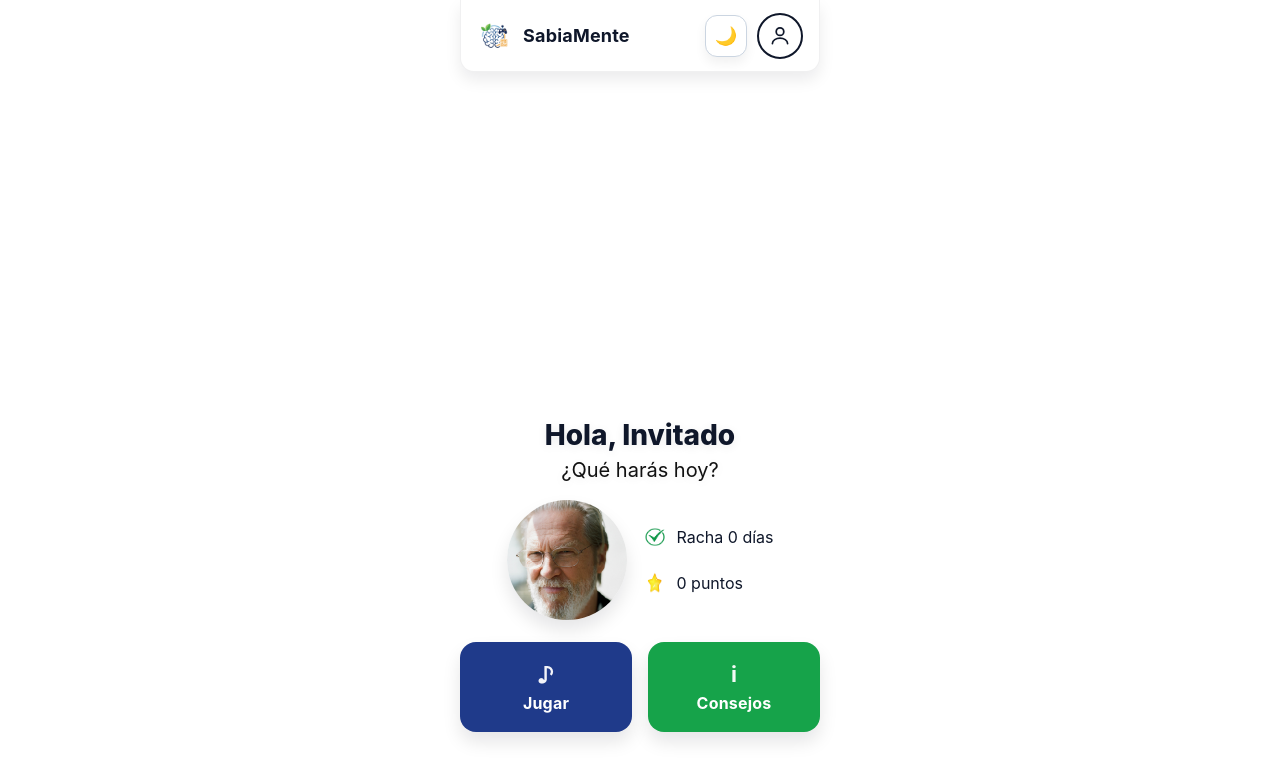
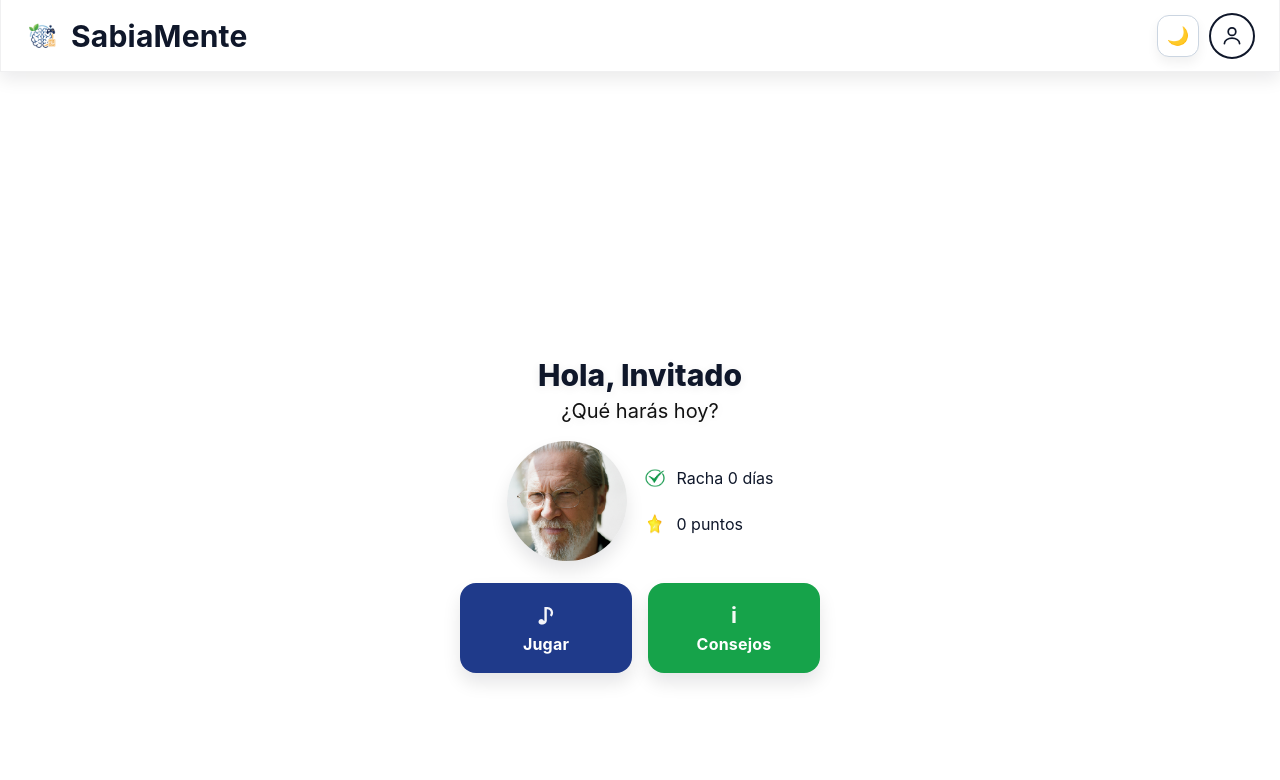
Before and after one commit to JuanSMarin2/SabiaMente, a React (Vite) app: page /main in a window 1280 px wide. Shown: the top 780 px of the page. Built offline with nearby package versions, Linux system fonts and the light colour scheme.

Commit message:
Cambio de tamaño de header en base a escala

```diff
--- a/src/pages/Pairs.jsx
+++ b/src/pages/Pairs.jsx
@@ -44,6 +44,13 @@ export default function Pairs() {
   };
   useEffect(() => { resetGame(); }, []);
 
+  // Remove the global appbar padding while we're on this route so our local
+  // game appbar can align flush with the top without double spacing.
+  useEffect(() => {
+    document.body.classList.add("no-global-appbar-gap");
+    return () => document.body.classList.remove("no-global-appbar-gap");
+  }, []);
+
   // Timer
   useEffect(() => {
     if (timeLeft <= 0) return;
@@ -83,9 +90,9 @@ export default function Pairs() {
   };
 
   return (
-  <div className="min-h-dvh w-full flex flex-col items-center bg-[#f5f7fb] text-slate-900 dark:bg-[#181f2e] dark:text-slate-100">
-      {/* APP BAR propia (sin Header/Layout) */}
-      <div className="w-full max-w-[380px] sticky top-0 z-10">
+    <div className="min-h-dvh w-full flex flex-col items-center bg-[#f5f7fb] text-slate-900 dark:bg-[#181f2e] dark:text-slate-100">
+      {/* APP BAR propia (usa la clase pairs-appbar definida en styles.css) */}
+      <div className="pairs-appbar">
         <div className="m-3 rounded-2xl border border-black/10 shadow-[0_6px_16px_rgba(2,6,23,0.12)] bg-white px-3 py-2 flex items-center justify-between">
           <button
             onClick={() => navigate(-1)}
@@ -103,8 +110,8 @@ export default function Pairs() {
       </div>
 
       {/* TABLERO 3x4 con más separación */}
-      <div className="w-full max-w-[380px] px-5 pb-8">
-        <div className="grid grid-cols-3 gap-6 mt-1">
+      <div className="pairs-board w-full max-w-[380px] px-5 pb-8">
+        <div className="pairs-grid grid grid-cols-3 md:grid-cols-4 gap-6 mt-1">
           {deck.map((card, idx) => {
             const opened = flipped.includes(idx) || matched.has(idx);
             const blocked = opened || locked || timeLeft === 0;
@@ -113,7 +120,7 @@ export default function Pairs() {
                 key={card.id}
                 onClick={() => onFlip(idx)}
                 className={[
-                  "aspect-[3/4] rounded-[18px] border shadow-lg",
+                  "pair-card rounded-[18px] border shadow-lg",
                   "transition-transform active:translate-y-px select-none",
                   "flex items-center justify-center will-change-transform",
                   opened
@@ -124,7 +131,7 @@ export default function Pairs() {
                 aria-label={opened ? card.value : "Carta tapada"}
               >
                 {opened && (
-                  <span className="leading-none text-[72px] md:text-[84px] drop-shadow-none filter-none">
+                  <span className="pairs-emoji drop-shadow-none filter-none">
                     {card.value}
                   </span>
                 )}
@@ -135,7 +142,6 @@ export default function Pairs() {
 
         {/* Acciones inferiores */}
 
-
         <p className="mt-4 text-center text-sm text-slate-600">
           Pares resueltos: <b>{matched.size / 2}</b> / {totalPairs} · Movs: <b>{moves}</b>
         </p>
--- a/src/styles.css
+++ b/src/styles.css
@@ -17,7 +17,7 @@ html, body, #root { height: 100%; }
 
 body {
   margin: 0;
-  background: var(--bg);
+html, body, #root { height: 100vh; overflow: auto; /* permitir scroll global cuando haga falta */ }
   color: var(--text);
   font-family: Inter, system-ui, -apple-system, Segoe UI, Roboto, "Helvetica Neue", Arial, "Noto Sans", "Apple Color Emoji", "Segoe UI Emoji", "Segoe UI Symbol", sans-serif;
   -webkit-font-smoothing: antialiased;
@@ -324,7 +324,30 @@ body {
 }
 
 /* Empuja el contenido para no quedar debajo del header */
+/* Empuja el contenido para no quedar debajo del header */
 body { padding-top: var(--appbar-h); }
+
+/* En páginas donde no queremos la banda superior oscura (p.ej. Pairs) */
+body.no-global-appbar-gap { padding-top: 0 !important; }
+
+/* Ajustes específicos cuando Pairs quita el padding global: */
+body.no-global-appbar-gap .app-content {
+  padding-top: 0 !important;
+  height: 100vh; /* usar todo el viewport dentro del main */
+}
+
+/* Cuando el padding global está desactivado, la separación para el tablero
+   debe contar sólo con el offset local del appbar (8px) + su altura (56px).
+   Evita que el tablero se empuje demasiado hacia abajo y se recorte. */
+body.no-global-appbar-gap .pairs-board {
+  padding-top: calc(8px + 56px);
+}
+
+/* Evitar que .page centre verticalmente cuando estamos en Pairs (quita clipping) */
+body.no-global-appbar-gap .page {
+  display: block;
+  min-height: 100vh;
+}
 
 @media (max-width:420px){
   :root { --appbar-h: 68px; } /* ajustar si hace falta en phones pequeños */
@@ -609,6 +632,17 @@ body{ background:var(--bg); color:var(--text); }
   margin: 0 auto;
 }
 
+/* En pantallas más grandes queremos que el header ocupe todo el ancho */
+@media (min-width: 720px) {
+  .sb-header {
+    max-width: none;    /* permitir que crezca a todo el ancho */
+    width: 100%;
+    margin: 0;          /* quitar centrado tipo tarjeta */
+    border-radius: 0;   /* flush con los bordes */
+    padding: 12px 24px; /* más espacio horizontal en pantallas grandes */
+  }
+}
+
 :root[data-theme="light"] .react-hot-toast {
   --toast-background: #fff;
 }
@@ -619,11 +653,29 @@ body{ background:var(--bg); color:var(--text); }
 .app-content {
   width: 100%;
   padding-top: var(--appbar-h, 72px);
+  /* ocupar el alto restante; permitir scroll cuando haga falta */
+  height: calc(100vh - var(--appbar-h, 72px));
+  overflow: auto; /* permitir scroll interno en páginas con contenido mayor */
 }
+/* El appbar propio del juego debe ocupar el mismo ancho que el tablero */
+.pairs-appbar { width: min(96vw, 680px); }
+
+/* Cada carta mantiene 3:4 y se adapta al ancho de la celda */
+.pair-card { aspect-ratio: 3 / 4; }
+
+/* El tablero deja espacio bajo el appbar fijo (header global + appbar local) */
+.pairs-board { padding-top: calc(var(--appbar-h, 72px) + 8px + 56px); }
+
 
 .page {
   position: relative;
-  min-height: 100vh;
+  /* usar todo el alto disponible dentro de .app-content */
+  min-height: 100%;
+  height: 100%;
+  display: flex;
+  align-items: center;
+  justify-content: center;
+  overflow: hidden;
 }
 .adv-card { width:100%; max-width:360px; margin:0 auto; text-align:center; }
 .adv-title { font-size:28px; margin:12px 0 6px; font-weight:800; }
@@ -637,3 +689,124 @@ body{ background:var(--bg); color:var(--text); }
 .adv-badge.adv-green { border:3px solid #16a34a; }
 .adv-arrow { font-size:42px; color:#0ea5b7; }
 .adv-btn { margin-top:10px; max-width:240px; }
+
+/* ===== Global: evitar scroll y hacer elementos responsivos ===== */
+/* Evitar scroll en toda la app; los elementos deben adaptarse al viewport */
+html, body, #root {
+  height: 100vh;
+  overflow: hidden; /* impide scroll global */
+}
+
+/* Hacer que los cards y contenedores reduzcan su ancho usando vw */
+.card, .mm-card, .adv-card {
+  width: 100%;
+  max-width: min(90vw, 360px);
+  margin: 0 auto;
+}
+
+/* Asegurar imágenes y avatares sean fluidos */
+img, .mm-avatar, .logo, .sb-logo {
+  max-width: 100%;
+  height: auto;
+}
+
+/* Titulares escalables para evitar desbordes en pantallas pequeñas */
+.title, .sb-title, .mm-hello h2, .adv-title {
+  font-size: clamp(16px, 3.6vw, 30px);
+}
+
+/* Texto secundario escalable */
+.subtitle, .mm-hello p, .adv-sub {
+  font-size: clamp(13px, 2.6vw, 20px);
+}
+
+/* Si un contenedor necesita scroll interno (raro), limitarlo explícitamente */
+.scrollable-inner {
+  overflow: auto;
+  -webkit-overflow-scrolling: touch;
+}
+
+/* Mantener el header fijo y asegurarse que no genere scroll adicional */
+.sb-appbar { z-index: 1000; }
+
+/* Ajustes adicionales: reducir padding general en pantallas muy pequeñas */
+@media (max-height: 520px), (max-width: 360px) {
+  .sb-header { padding: 8px 12px; }
+  .page { padding: 8px; }
+}
+
+/* Reglas para el minijuego Pairs: evitar cartas aplastadas */
+.pair-card {
+  /* Forzar relación de aspecto 3:4. Usa aspect-ratio donde esté disponible */
+  aspect-ratio: 3 / 4;
+  width: 100%;
+  max-width: 100%;
+  display: flex;
+  align-items: center;
+  justify-content: center;
+  padding: 0.25rem; /* pequeño padding interior */
+  box-sizing: border-box;
+}
+
+.pairs-emoji {
+  /* Ajusta el tamaño del emoji en función del tamaño de la carta sin exceder */
+  font-size: clamp(32px, 6vmin, 84px);
+  line-height: 1;
+  display: inline-block;
+}
+
+/* Si el contenedor del tablero está limitado verticalmente, hacer que las celdas mantengan proporción */
+.pairs-grid {
+  /* Asegurar que las filas tengan altura y las cartas no se apilen */
+  grid-auto-rows: auto;
+  /* Por defecto, 3 columnas (ideal para móvil) */
+  grid-template-columns: repeat(3, 1fr);
+}
+
+/* En pantallas pequeñas asegurar gap más pequeño para evitar overflow */
+@media (max-width: 420px) {
+  .pairs-grid { gap: 12px; }
+}
+
+/* Breakpoints para ajustar número de columnas y tamaño de cartas */
+@media (min-width: 720px) {
+  .pairs-grid { grid-template-columns: repeat(4, 1fr); gap: 20px; }
+  .pair-card { aspect-ratio: 4 / 5; }
+}
+
+@media (min-width: 1100px) {
+  /* Keep 4 columns even on very wide screens to match design */
+  .pairs-grid { grid-template-columns: repeat(4, 1fr); gap: 24px; }
+  .pair-card { aspect-ratio: 4 / 5; }
+}
+
+/* Limitar tamaño máximo del tablero para pantallas muy grandes y centrarlo */
+.pairs-board { max-width: 900px; }
+
+/* Asegurar 4 columnas ya a partir de 720px (por si el tailwind breakpoint md es 768px) */
+@media (min-width: 720px) {
+  .pairs-grid { grid-template-columns: repeat(4, 1fr); }
+}
+
+/* Pairs appbar (sticky) --------------------------------------------------
+   Use sticky so the appbar is in-flow and pushes the board down instead of
+   overlaying the top row of cards. This keeps the layout consistent across
+   viewports and prevents the appbar from covering content. */
+.pairs-appbar {
+  position: sticky;
+  top: calc(var(--appbar-h, 72px) + 8px);
+  z-index: 1200;
+  width: min(92vw, 380px);
+  margin: 8px auto;
+  pointer-events: none; /* wrapper doesn't capture clicks; inner card does */
+}
+.pairs-appbar > div {
+  pointer-events: auto;
+  height: 56px;
+  display: flex;
+  align-items: center;
+}
+
+/* The board keeps a small margin-top (the sticky appbar occupies layout
+   space) and a max-width for large screens. */
+.pairs-board { margin-top: 6px; max-width: 900px; }
```
Also changed, not shown: 1 other file (tests, documents, lock files or other folders).
